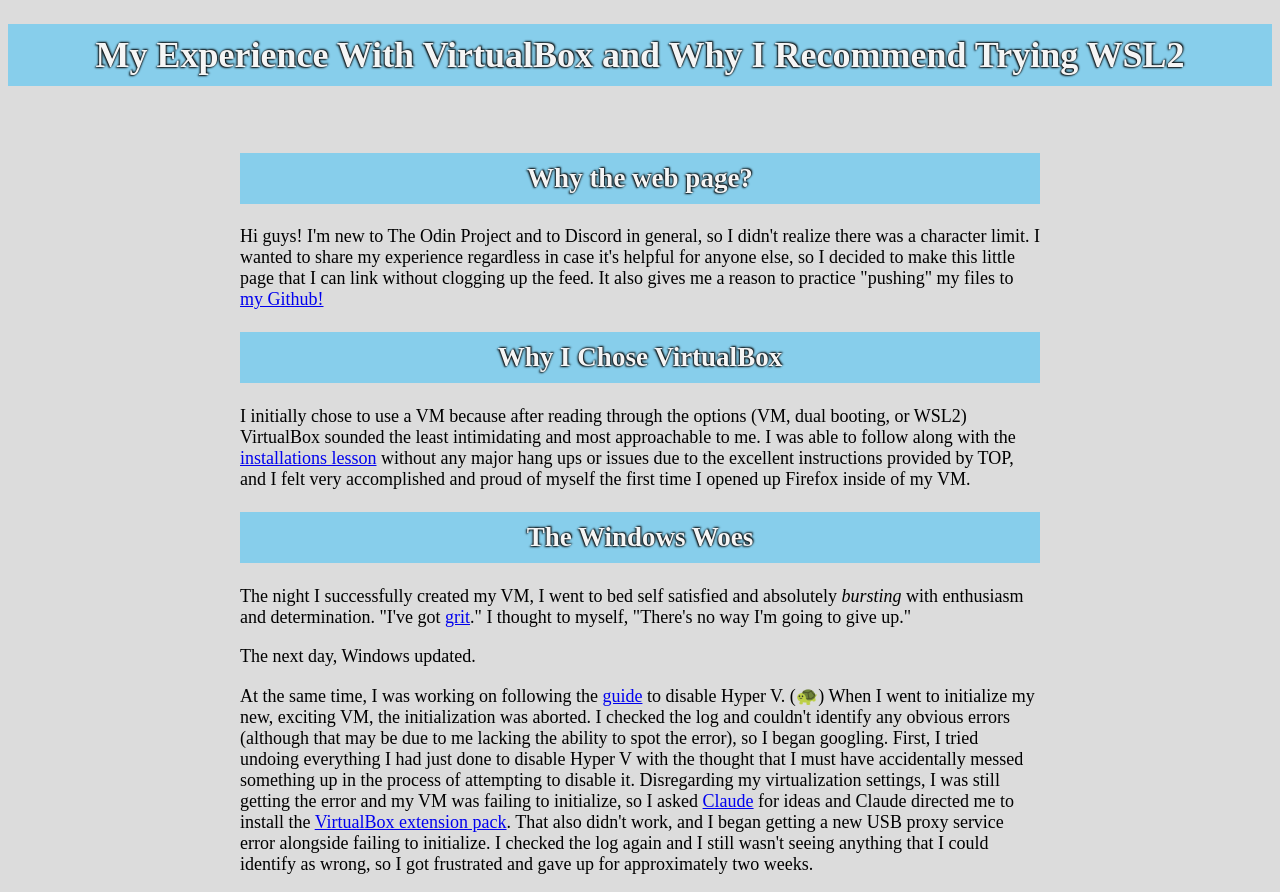
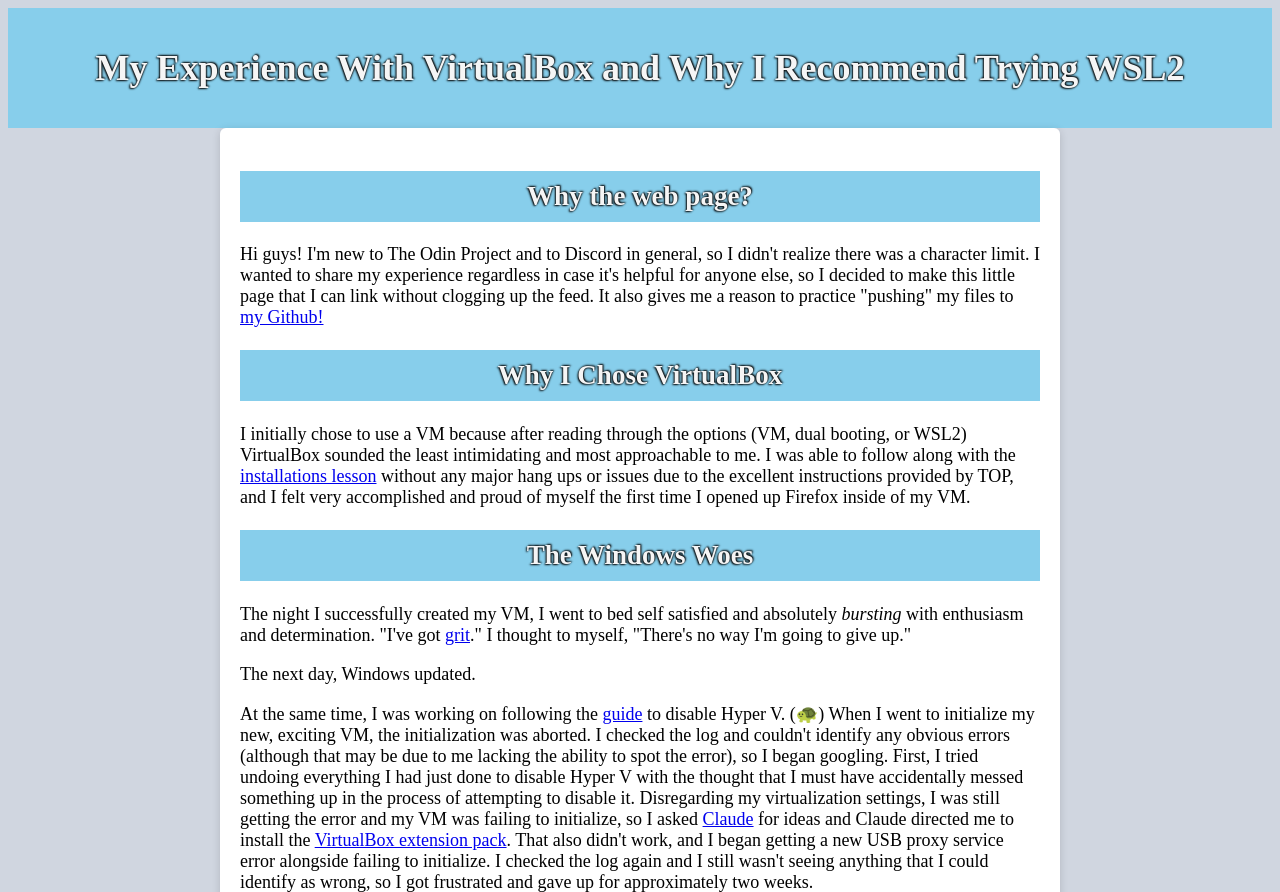
Before and after one commit to YapTrapp/my-experience-TOP, a plain HTML site: page index.html in a window 1280 px wide. Shown: the top 892 px of the page. Drawn offline with Linux system fonts and the light colour scheme.

Commit message:
refine styling

```diff
--- a/style.css
+++ b/style.css
@@ -1,6 +1,11 @@
 body {
-    background-color: gainsboro;
-    font-size: large;
+    background-color: #D0D6E0;
+    font-size: 18px;
+}
+
+header {
+    background-color: skyblue;
+    padding: 5px;
 }
 
 h1, h2 {
@@ -26,4 +31,7 @@
     max-width: 800px;
     margin: 0 auto;
     padding: 20px;
+    background-color: white;
+    box-shadow: 0 2px 8px rgba(0, 0, 0, 0.15);
+    border-radius: 6px;
 }
```
